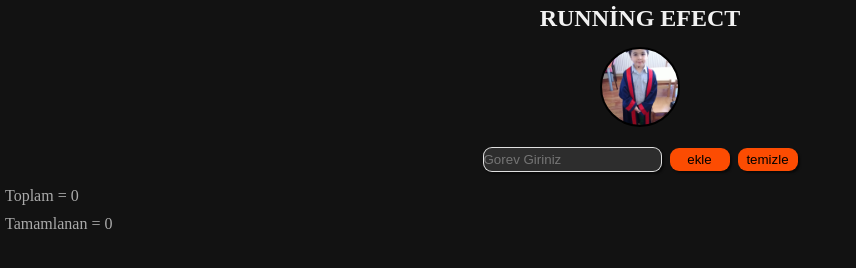
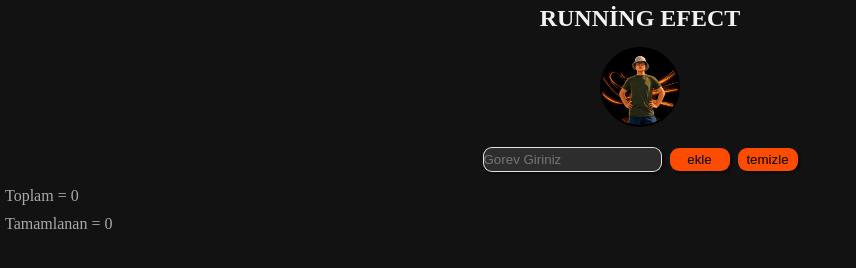
Before and after one commit to Erenelgin/to-do-runap, a plain HTML site: page index.html in a window 1280 px wide. Shown: the whole page, without its empty margins (0-856 px from the left). Drawn offline with Linux system fonts and the light colour scheme.

Commit message:
Update style.css

```diff
--- a/style.css
+++ b/style.css
@@ -71,7 +71,7 @@ p{
    height:80px;
    border-radius:50%;
    margin:10px;
-   background-image: url("pp.jpg");
+   background-image: url("5.jpg");
    background-position: center;
    background-repeat: no-repeat;
    background-size: cover;
```
